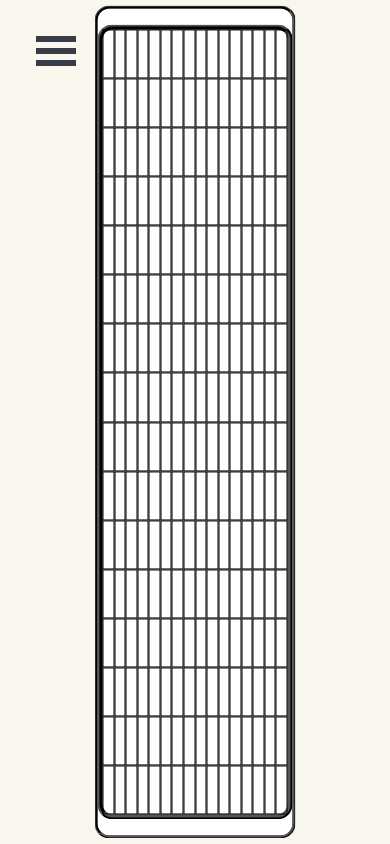
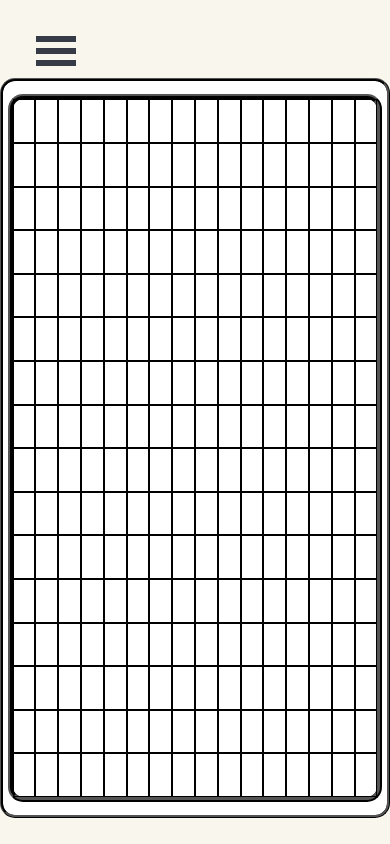
Before and after one commit to rsteward117/pixel-painter, a React (Create React App) app: page / in a window 390 px wide. Built offline with nearby package versions, Linux system fonts and the light colour scheme.

Commit message:
finished project

```diff
--- a/src/App.css
+++ b/src/App.css
@@ -1,5 +1,6 @@
-body{
+html, body{
   background-color: #F9F6EE;
+  height: 100%;
 }
 
 #page-wrap {
--- a/src/components/PixelPainterTools.js
+++ b/src/components/PixelPainterTools.js
@@ -1,5 +1,5 @@
 import react, {useState} from "react";
-import { ChromePicker } from 'react-color';
+import { SketchPicker } from 'react-color';
 import Draggable, {DraggableCore} from "react-draggable";
 import { slide as Menu } from "react-burger-menu";
 import '../styles/PixelPainterTools.css';
@@ -24,23 +24,19 @@ function PixelPainterTools({setNumberOfCells, numberOfCells, color, setColor, ha
 
             <form>
                 <label className="add-cells-label" for="changeCell">Change Cell size</label>
-                <input className="add-cells-input" name="changeCell" type="number" pattern="[0-9]" value={numberOfCells} onChange={(e) => {setNumberOfCells(e.target.value)}} />
+                <input className="add-cells-input" name="changeCell" type="number" pattern="[0-9]" value={numberOfCells} onChange={(e) =>{setNumberOfCells(e.target.value)}} />
             </form>
+            <div className='color-picker'>
+                <SketchPicker color={color} onChange={updatedColor => setColor(updatedColor.hex)}/>
+            </div>
             <section className='buttons-container'>
                 <button className='pixel-painter-btn' onClick={clearGrid}>Clear Grid</button>
-                <button className='pixel-painter-btn' onClick={() => setShowColorPicker(showColorPicker => !showColorPicker)}>{showColorPicker ? 'Close Color Picker' : 'Display color Picker'}</button>
+                <p className="notify">You may also double-click to erase a cell</p>
                 <button className='pixel-painter-btn' onClick={handleImageDownload}>Save Your Art!</button>
             </section>
         </Menu>
 
-            {
-                showColorPicker &&
-                <Draggable>
-                    <div className='color-picker'>
-                        <ChromePicker color={color} onChange={updatedColor => setColor(updatedColor.hex)}/>
-                    </div>
-                </Draggable>
-            }
+
         </>
     );
   }
--- a/src/components/pixelpainter.js
+++ b/src/components/pixelpainter.js
@@ -4,12 +4,13 @@ import {FaBars} from 'react-icons/fa'
 import '../styles/pixelpainter.css';
 import PixelPainterTools from "./PixelPainterTools";
 import domtoimage from 'dom-to-image';
+import downloadjs from 'downloadjs';
 
 
 
 function PixelPainter() {
 
-    const ref = useRef(null);
+    const element = useRef();
     //number of cells use state that holds the number of cells needed to be added in the grid
     const [numberOfCells, setNumberOfCells] = useState(16);
     const [color, setColor] = useState("#000000");
@@ -31,12 +32,13 @@ function PixelPainter() {
     }
 
     const handleImageDownload = () => {
-        const element = document.getElementById("download");
-        domtoimage.toJpeg(element)
+        const downloadElement = element.current;
+        domtoimage.toSvg(downloadElement)
             .then(function (dataUrl) {
-                var img = new Image();
-                img.src = dataUrl;
-                document.body.appendChild(img);
+                var link = document.createElement('a');
+                link.download = 'Your-Pixel-Art.svg';
+                link.href = dataUrl;
+                link.click()
             })
             .catch(function (error){
                 console.log('something went wrong', error);
@@ -54,8 +56,8 @@ function PixelPainter() {
             handleImageDownload={handleImageDownload}
         />
 
-        <main className='pixel-painter-main' id="download">
-            <div className='pixel-container'>
+        <main className='pixel-painter-main'>
+            <div className='pixel-container' ref={element}>
                 <div className='frame'>
                     {/*grid container div I'm trying accses and add new divs to.  */}
                     <div className='grid-container' style={{gridTemplateColumns: `repeat(${numberOfCells}, 1fr)`,gridTemplateRows: `repeat(${numberOfCells}, 1fr)`}}>
--- a/src/styles/PixelPainterTools.css
+++ b/src/styles/PixelPainterTools.css
@@ -31,23 +31,20 @@
     border: none;
     font-weight: 200;
     font-size: 15px;
-    margin-top: 10px;
+    margin-top: 5px;
     margin-right: 10px;
-    margin-bottom: 10px;
     background-color: white;
     border-radius: 20px;
     padding: 10px;
     box-shadow: 3px 6px 0px rgba(245, 245, 245, 0.5);
 }
 
+.notify{
+    font-weight: 200;
+    font-size: 13px;
+}
+
 .pixel-painter-btn:hover{
     transition: all 0.3s ease-out;
     padding-right: 20px;
 }
-
-.color-picker{
-    position: absolute;
-    z-index: 1;
-    top: 30%;
-    left: 80%;
-}
--- a/src/styles/pixelpainter.css
+++ b/src/styles/pixelpainter.css
@@ -1,22 +1,26 @@
 .pixel-painter-main{
-    width: 100%;
-    height: 100%;
+    display: flex;
+    justify-content: center;
 }
 
 .pixel-container{
-    position: absolute;
-    top: 50%;
-    left: 50%;
-    transform: translate(-50%, -50%);
     background-color: white;
     border: 3px ridge black;
     width: 50%;
-    height: 98%;
+    height: 100vh;
     border-radius: 15px;
     display: flex;
     justify-content: center;
     align-items: center;
 }
+
+@media screen and (max-width: 480px) {
+    .pixel-container {
+        margin-top: 20%;
+        width:100%;
+        height: 87vh;
+    }
+  }
 
 .frame{
     border: 5px ridge black;
```
